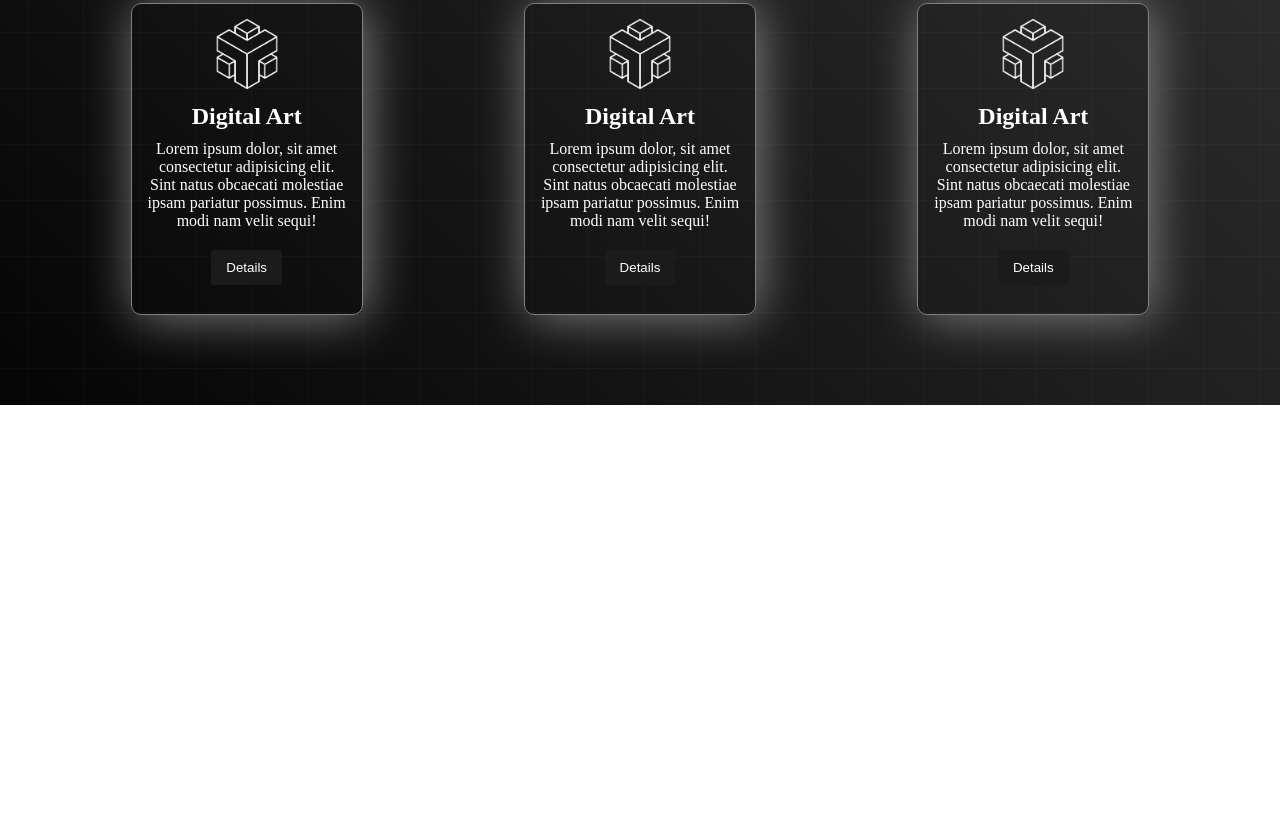
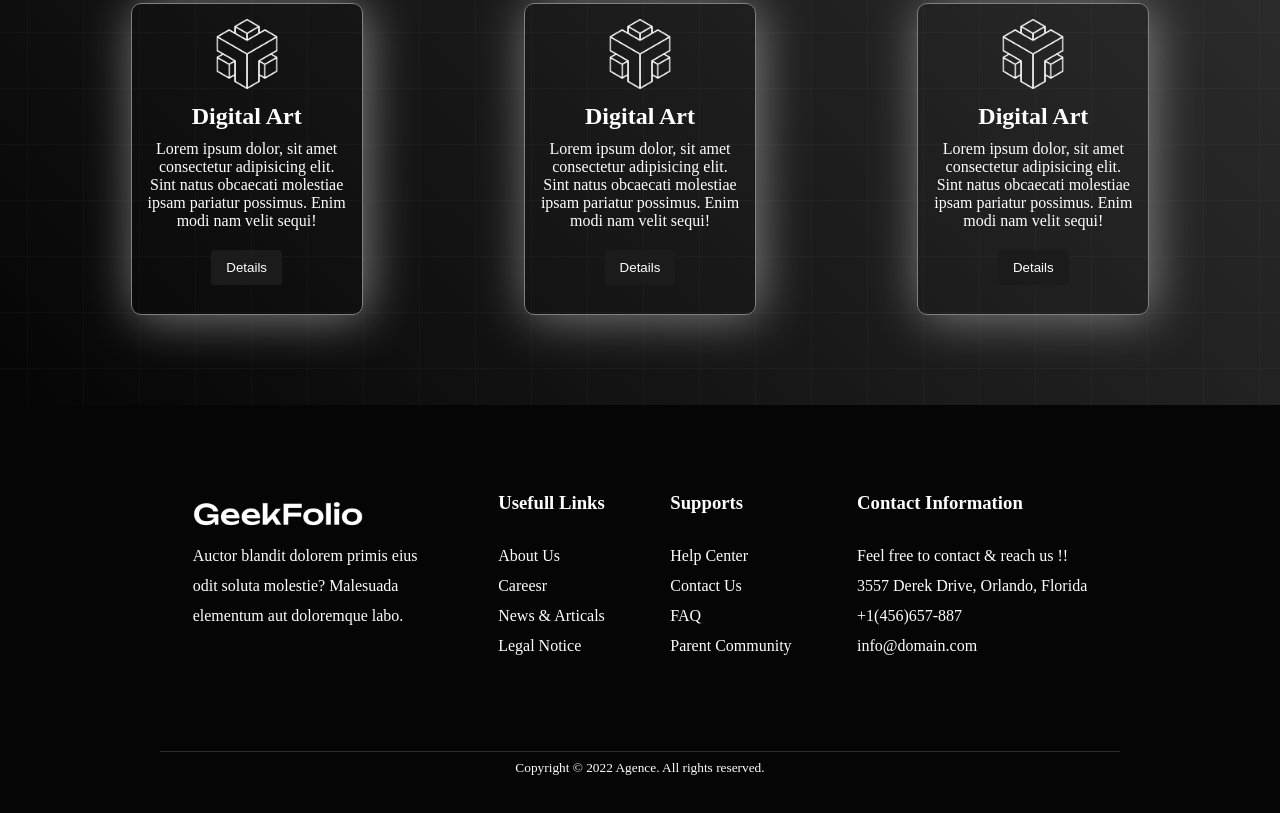
Before and after one commit to CapOfCode/digital-product, a plain HTML site: page index.html in a window 1280 px wide. Shown: the part 1550-2363 px from the top of the page. Before the commit the page ends 1955 px from the top, so only its background shows below. Drawn offline with Linux system fonts and the light colour scheme.

Commit message:
finish Website

```diff
--- a/index.css
+++ b/index.css
@@ -104,13 +104,14 @@ li{
     background-image: url(./images/background.png),linear-gradient(45deg,rgb(5, 5, 5), #2e2e2e);
     color: white;
     padding: 50px;
+
 }
 
 
 .card-container{
     display: flex;
     justify-content: space-around;
-    margin: 40px 0;
+    padding: 40px 0;
 }
 
 
@@ -137,3 +138,45 @@ li{
     padding: 10px 15px;
     background-color: #1c1b1b;
 }
+
+/* Footer Section Design */
+
+footer{
+    height: 65vh;
+    background-color: rgb(5, 5, 5);
+    color: white;
+    line-height: 1rem;
+}
+
+.footer-container{
+    width: 75%;
+    margin: auto;
+    padding: 50px 0;
+    border-bottom: 1px solid #2e2e2e;
+}
+
+.card-container{
+    display: flex;
+    justify-content: space-around;
+
+}
+
+.card-main{
+    width: 25%;
+}
+
+footer img{
+    width: 170px;
+    padding: 5px 0;
+}
+footer h3{
+    margin-bottom: 30px;
+}
+
+footer p{
+    line-height: 30px;
+}
+
+.copyright{
+    text-align: center;
+}
--- a/index.html
+++ b/index.html
@@ -70,32 +70,71 @@
             <img class="icon" src="icon/0.png" alt="" />
             <h1>Digital Art</h1>
             <p>
-                Lorem ipsum dolor, sit amet consectetur adipisicing elit. Sint natus obcaecati molestiae ipsam pariatur possimus. Enim modi nam velit sequi!
+              Lorem ipsum dolor, sit amet consectetur adipisicing elit. Sint
+              natus obcaecati molestiae ipsam pariatur possimus. Enim modi nam
+              velit sequi!
             </p>
             <button class="btn card-btn">Details</button>
-
           </div>
           <div class="card">
             <img class="icon" src="icon/0.png" alt="" />
             <h1>Digital Art</h1>
             <p>
-                Lorem ipsum dolor, sit amet consectetur adipisicing elit. Sint natus obcaecati molestiae ipsam pariatur possimus. Enim modi nam velit sequi!
+              Lorem ipsum dolor, sit amet consectetur adipisicing elit. Sint
+              natus obcaecati molestiae ipsam pariatur possimus. Enim modi nam
+              velit sequi!
             </p>
             <button class="btn card-btn">Details</button>
-
           </div>
           <div class="card">
             <img class="icon" src="icon/0.png" alt="" />
             <h1>Digital Art</h1>
             <p>
-                Lorem ipsum dolor, sit amet consectetur adipisicing elit. Sint natus obcaecati molestiae ipsam pariatur possimus. Enim modi nam velit sequi!
+              Lorem ipsum dolor, sit amet consectetur adipisicing elit. Sint
+              natus obcaecati molestiae ipsam pariatur possimus. Enim modi nam
+              velit sequi!
             </p>
             <button class="btn card-btn">Details</button>
-
           </div>
         </div>
       </section>
     </main>
-    <footer></footer>
+    <footer>
+      <div class="footer-container">
+        <div class="card-container">
+          <div class="footer-card card-main">
+            <img src="logo/logo-light.png" alt="" />
+            <p>
+              Auctor blandit dolorem primis eius odit soluta molestie? Malesuada
+              elementum aut doloremque labo.
+            </p>
+          </div>
+          <div class="footer-card">
+            <h3>Usefull Links</h3>
+
+            <p>About Us</p>
+            <p>Careesr</p>
+            <p>News & Articals</p>
+            <p>Legal Notice</p>
+          </div>
+          <div class="footer-card">
+            <h3 class="footer-title">Supports</h3>
+
+            <p>Help Center</p>
+            <p>Contact Us</p>
+            <p>FAQ</p>
+            <p>Parent Community</p>
+          </div>
+          <div class="footer-card">
+            <h3 class="footer-title">Contact Information</h3>
+            <p>Feel free to contact &amp; reach us !!</p>
+            <p>3557 Derek Drive, Orlando, Florida</p>
+            <p>+1(456)657-887</p>
+            <p>info@domain.com</p>
+          </div>
+        </div>
+      </div>
+      <p class="copyright" ><small> Copyright &copy; 2022 Agence. All rights reserved.</small></p>
+    </footer>
   </body>
 </html>
```
